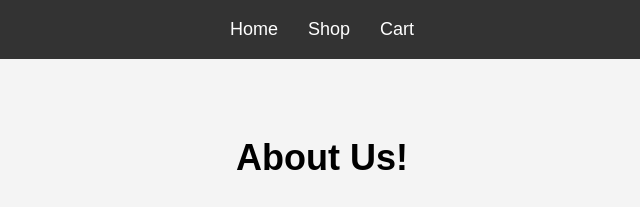
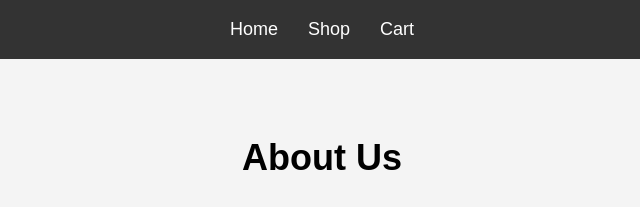
Before and after one commit to candycain5432/REPNT, a plain HTML site: page about-us.html in a window 1280 px wide. Shown: the top 207 px of the page, 318-958 px from the left. Drawn offline with Linux system fonts and the light colour scheme.

Commit message:
push test #2

```diff
--- a/about-us.html
+++ b/about-us.html
@@ -37,7 +37,7 @@
 
     <main>
         <section class="about">
-            <h1>About Us!</h1>
+            <h1>About Us</h1>
             <strong>Welcome to REPNT Clothing.</strong>
             <p>This isn’t just fashion—it’s faith in motion.</p>
             <p>REPNT is a Christian streetwear brand built to represent truth, purpose, and bold belief. Every piece we drop is designed to make a statement—about who you are and who you live for. We believe in turning heads, not just with style, but with the message of Christ.</p>
```
